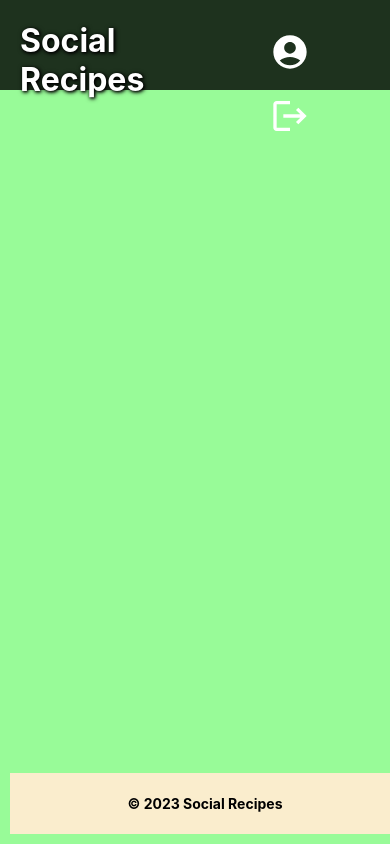
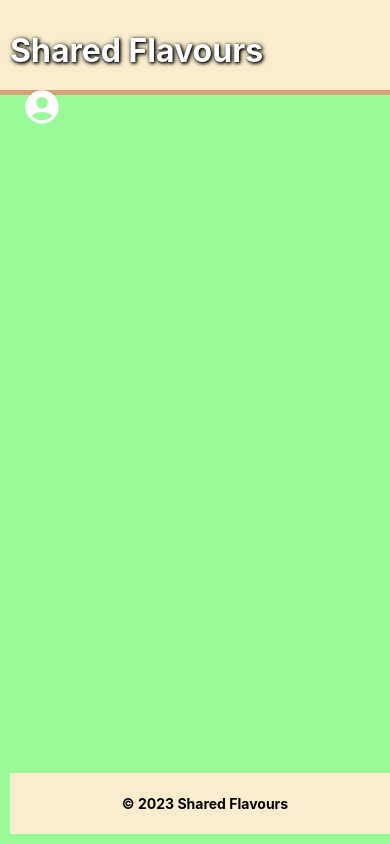
Before and after one commit to AgustinEscalanteRojo/final-project-frontend, a React (Create React App) app: page /post in a window 390 px wide. Built offline with nearby package versions, Linux system fonts and the light colour scheme.

Commit message:
refeat: Header responsive, change design, add dependences

```diff
--- a/package.json
+++ b/package.json
@@ -9,7 +9,7 @@
     "@material-ui/icons": "^4.11.3",
     "@mui/icons-material": "^5.14.3",
     "@mui/lab": "^5.0.0-alpha.139",
-    "@mui/material": "^5.14.4",
+    "@mui/material": "^5.14.5",
     "@mui/styled-engine-sc": "^5.12.0",
     "@testing-library/jest-dom": "^5.14.1",
     "@testing-library/react": "^13.0.0",
--- a/src/components/Footer/index.tsx
+++ b/src/components/Footer/index.tsx
@@ -5,7 +5,7 @@ const Footer: FC = () => {
   return (
     <Container>
       <Content>
-        <Text>© 2023 Social Recipes</Text>
+        <Text>© 2023 Shared Flavours</Text>
       </Content>
     </Container>
   )
--- a/src/components/Footer/styles.ts
+++ b/src/components/Footer/styles.ts
@@ -4,7 +4,7 @@ import theme from '../../styles/theme'
 export const Container = styled.footer`
   position: fixed;
   bottom: 0;
-  border: 3px solid ${({ theme }) => theme.colors.buff};
+  border: 3px solid ${theme.colors.buff};
   width: 100%;
   text-align: center;
   z-index: 3;
@@ -19,7 +19,7 @@ export const Container = styled.footer`
 `
 
 export const Content = styled.div`
-  background-color: ${({ theme }) => theme.colors.papayaWhip};
+  background-color: ${theme.colors.papayaWhip};
   display: flex;
   justify-content: center;
   align-items: stretch;
@@ -32,7 +32,7 @@ export const Content = styled.div`
 `
 
 export const Text = styled.p`
-  color: ${({ theme }) => theme.colors.black};
+  color: ${theme.colors.black};
   font-size: 14px;
   font-weight: bold;
   padding: 4px;
--- a/src/components/Header/index.tsx
+++ b/src/components/Header/index.tsx
@@ -1,22 +1,75 @@
-import { FC, memo, useCallback } from 'react'
+// import { FC, memo, useCallback } from 'react'
+// import { useNavigate } from 'react-router-dom'
+// import type { Props } from './types'
+// import { logout } from '../../services/api/auth'
+// import Button from '../Button'
+
+// import IconButton from '@mui/material/IconButton'
+// import AccountCircleIcon from '@mui/icons-material/AccountCircle'
+// import LogoutIcon from '@mui/icons-material/Logout'
+
+// import { ButtonController, Container, Title } from './styles'
+
+// const Header: FC<Props> = ({ onLogout }) => {
+//   const navigate = useNavigate()
+
+//   const handleGoToProfile = useCallback(() => {
+//     navigate('/profile')
+//   }, [navigate])
+
+//   const handleLogout = useCallback(async () => {
+//     await logout()
+//     onLogout()
+//     navigate('/login')
+//   }, [navigate, onLogout])
+
+//   return (
+//     <Container>
+//       <Title>Shared Flavours</Title>
+//       <ButtonController>
+//         <IconButton size="large">
+//           <AccountCircleIcon
+//             onClick={handleGoToProfile}
+//             sx={{ color: 'white', fontSize: 40 }}
+//           />
+//         </IconButton>
+
+//         <IconButton size="large">
+//           <LogoutIcon
+//             onClick={handleLogout}
+//             sx={{ color: 'white', fontSize: 40 }}
+//           />
+//         </IconButton>
+//       </ButtonController>
+//     </Container>
+//   )
+// }
+
+// export default memo(Header)
+
+// Header.tsx
+
+import React, { FC, memo, useCallback, useState } from 'react'
 import { useNavigate } from 'react-router-dom'
 import type { Props } from './types'
 import { logout } from '../../services/api/auth'
 import Button from '../Button'
+import { MobileIconButton } from './styles'
 
-import IconButton from '@mui/material/IconButton';
-import AccountCircleIcon from '@mui/icons-material/AccountCircle';
-import LogoutIcon from '@mui/icons-material/Logout';
+import AccountCircleIcon from '@mui/icons-material/AccountCircle'
+import LogoutIcon from '@mui/icons-material/Logout'
 
-
-import { ButtonController, Container, Title } from './styles'
-
+// Importa Container, Title y ButtonController desde './styles'
+import IconButton from '@mui/material/IconButton'
+import { Container, Title, ButtonController } from './styles'
 
 const Header: FC<Props> = ({ onLogout }) => {
   const navigate = useNavigate()
+  const [isMobileMenuOpen, setIsMobileMenuOpen] = useState(false)
 
   const handleGoToProfile = useCallback(() => {
     navigate('/profile')
+    setIsMobileMenuOpen(false)
   }, [navigate])
 
   const handleLogout = useCallback(async () => {
@@ -25,22 +78,29 @@ const Header: FC<Props> = ({ onLogout }) => {
     navigate('/login')
   }, [navigate, onLogout])
 
+  const toggleMobileMenu = () => {
+    setIsMobileMenuOpen((prevState) => !prevState)
+  }
+
   return (
     <Container>
-      <Title>Social Recipes</Title>
+      <Title>Shared Flavours</Title>
       <ButtonController>
+        <IconButton size="large" onClick={toggleMobileMenu}>
+          <AccountCircleIcon sx={{ color: 'white', fontSize: 40 }} />
+        </IconButton>
 
-      <IconButton size="large" >
-  <AccountCircleIcon onClick={handleGoToProfile} sx={{ color: 'white', fontSize: 40 } } />
-</IconButton>
+        {isMobileMenuOpen && (
+          <div>
+            <IconButton size="large" onClick={handleGoToProfile}>
+              <AccountCircleIcon sx={{ color: 'white', fontSize: 40 }} />
+            </IconButton>
 
-<IconButton size="large" >
-  <LogoutIcon onClick={handleLogout} sx={{ color: 'white', fontSize: 40 } } />
-</IconButton>
-
-
-
-
+            <MobileIconButton size="large" onClick={handleLogout}>
+              <LogoutIcon sx={{ color: 'white', fontSize: 40 }} />
+            </MobileIconButton>
+          </div>
+        )}
       </ButtonController>
     </Container>
   )
--- a/src/components/Header/styles.ts
+++ b/src/components/Header/styles.ts
@@ -1,27 +1,124 @@
-import { styled } from 'styled-components'
-import theme from '../../styles/theme';
+// import { styled } from 'styled-components'
+// import theme from '../../styles/theme'
+
+// export const Container = styled.header`
+//   display: flex;
+//   flex-flow: row;
+//   background-color: ${theme.colors.papayaWhip};
+//   border-bottom: 5px solid ${theme.colors.buff};
+//   justify-content: space-between;
+//   width: 100%;
+//   height: 90px;
+//   position: fixed;
+// `
+
+// export const Title = styled.h1`
+//   color: white;
+//   text-shadow:
+//     1px 1px 3px black,
+//     1px 1px 5px black;
+//   margin-left: 20px;
+// `
+
+// export const ButtonController = styled.div`
+//   gap: 30px;
+//   margin: 20px;
+//   margin-top: 20px;
+//   margin-right: 10px;
+// `
+
+// *********************************
+// import styled from 'styled-components'
+// import theme from '../../styles/theme'
+
+// export const Container = styled.header`
+//   display: flex;
+//   flex-direction: column; /* Cambiamos el flujo a columna en dispositivos móviles */
+//   background-color: ${theme.colors.papayaWhip};
+//   border-bottom: 5px solid ${theme.colors.buff};
+//   width: 100%;
+//   height: auto; /* Cambiamos la altura a auto */
+//   position: fixed;
+//   padding: 10px; /* Añadimos un padding para separar el contenido de los bordes */
+
+//   @media (min-width: 768px) {
+//     /* Media query para dispositivos de escritorio */
+//     flex-direction: row; /* Volver al flujo de fila */
+//     justify-content: space-between;
+//     height: 90px;
+//     padding: 20px; /* Mayor padding para escritorio */
+//   }
+// `
+
+// export const Title = styled.h1`
+//   color: white;
+//   text-shadow:
+//     1px 1px 3px black,
+//     1px 1px 5px black;
+//   margin-bottom: 10px; /* Separación inferior en dispositivos móviles */
+
+//   @media (min-width: 768px) {
+//     margin: 0; /* Resetear margen en escritorio */
+//   }
+// `
+
+// export const ButtonController = styled.div`
+//   display: flex;
+//   gap: 10px; /* Espaciado más ajustado en dispositivos móviles */
+
+//   @media (min-width: 768px) {
+//     gap: 30px;
+//     margin: 0;
+//     align-self: center; /* Centrar en el eje vertical en escritorio */
+//   }
+// `
+
+import styled from 'styled-components'
+import theme from '../../styles/theme'
+import IconButton from '@mui/material/IconButton' // Importa IconButton de Material-UI
+
+export const MobileIconButton = styled(IconButton)`
+  background-color: black;
+  border-radius: 50%;
+`
 
 export const Container = styled.header`
   display: flex;
-  flex-flow: row;
-  background-color: ${theme.colors.transparentBlack};
-  justify-content: space-between;
+  flex-direction: column;
+  background-color: ${theme.colors.papayaWhip};
+  border-bottom: 5px solid ${theme.colors.buff};
   width: 100%;
-  height: 90px;
+  height: 70px;
   position: fixed;
+  padding: 10px;
+
+  @media (min-width: 768px) {
+    flex-direction: row;
+    justify-content: space-between;
+    height: 60px;
+    padding: 20px;
+  }
 `
+
 export const Title = styled.h1`
   color: white;
   text-shadow:
     1px 1px 3px black,
     1px 1px 5px black;
-  margin-left: 20px;
+  margin-bottom: 5px;
+
+  @media (min-width: 768px) {
+    margin: 0;
+    align-self: center;
+  }
 `
 
 export const ButtonController = styled.div`
+  display: flex;
+  gap: 10px;
 
-  gap: 30px;
-  margin: 20px;
-  margin-top: 20px;
-  margin-right: 10px;
+  @media (min-width: 768px) {
+    gap: 30px;
+    align-self: center;
+  }
 `
--- a/src/styles/theme.ts
+++ b/src/styles/theme.ts
@@ -68,12 +68,17 @@ const theme = {
     transparentPurple: 'rgba(156, 39, 176, 0.8)',
     transparentOrange: 'rgba(251, 140, 0, 0.8)',
 
-    //Color palette (codes: "hex" and "rba")
+    //Colors palette (codes: "hex" and "rba")
     teaGreen: '#CCD5AE', // rgb: 204, 213, 174
     beige: '#E9EDC9', // rgb: 233, 237, 201
     cornsilk: '#FEFAE0', // rgb: 254, 250, 224
     papayaWhip: '#FAEDCD', // rgb: 250, 237, 205
     buff: '#D4A373', //rgb: 212, 163, 115
+    boldbuff: '#b37a42', //rgb: 179, 122, 66
+
+    // Transparent Colors palette (RGBA)rgba: 250, 237, 205, 0.8'
+    transparentpapayaWhip: 'rgba(250, 237, 205, 0.8)',
+    transparentboldbuff: 'rgba(179, 122, 66, 0.8)',
   },
 }
 
```
Also changed, not shown: 1 other file (tests, documents, lock files or other folders).
